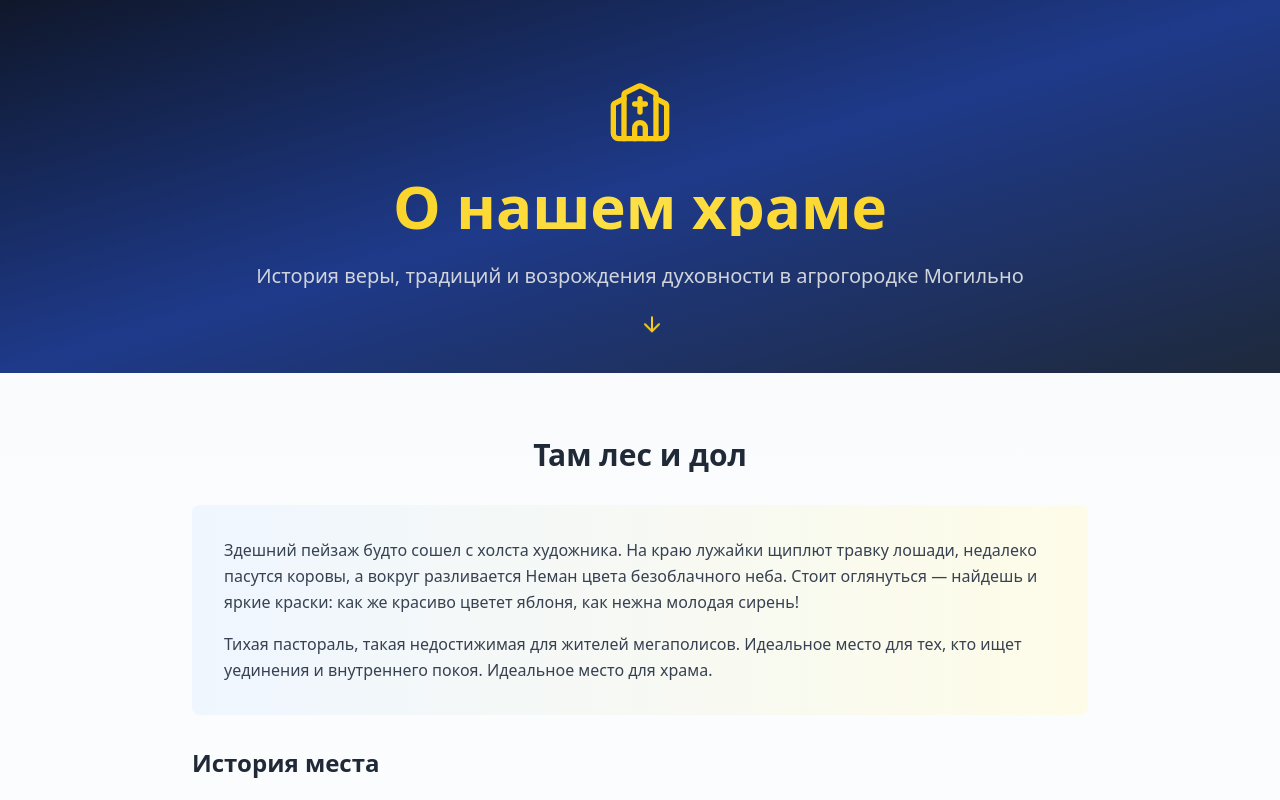
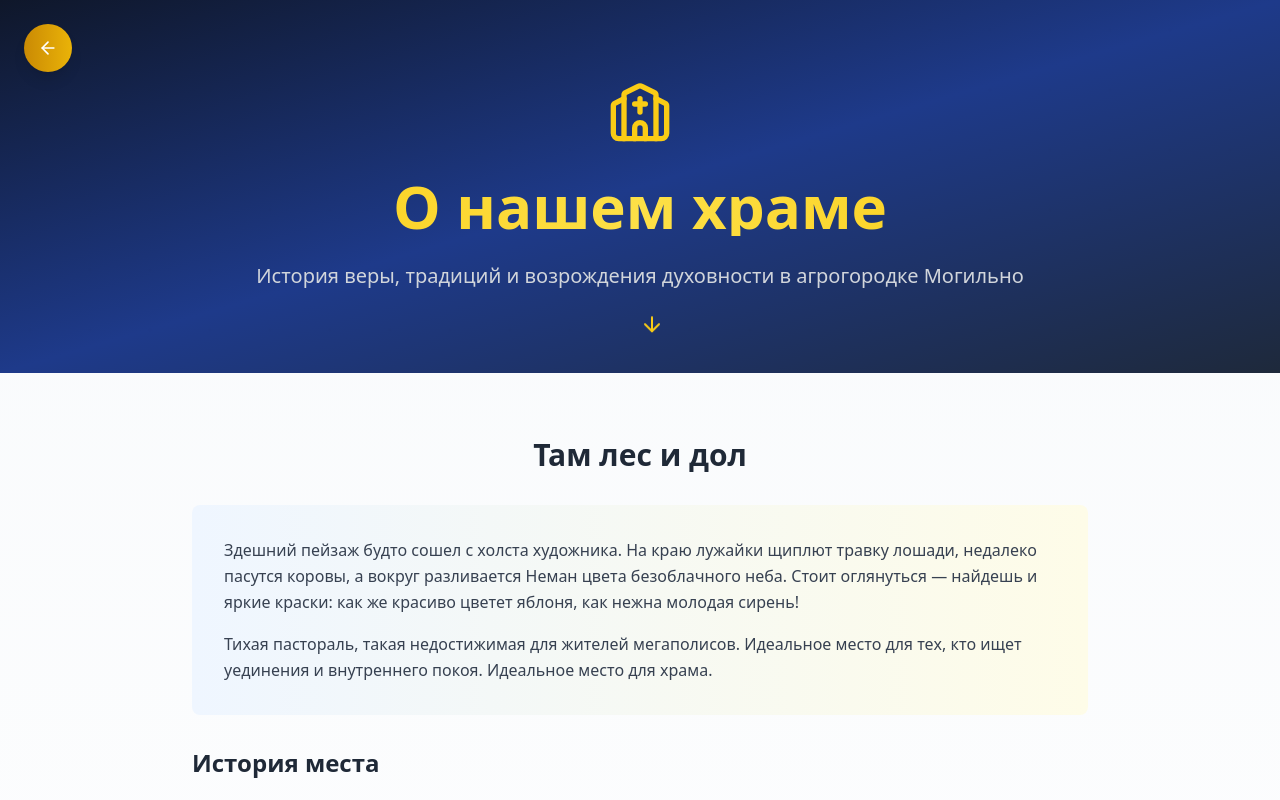
Before and after one commit to cio228/mogilno-temple-webpresence, a React (Vite) app: page /about in a window 1280 px wide. Shown: the top 800 px of the page. Built offline with nearby package versions, Linux system fonts and the light colour scheme.

Commit message:
Add back button to navigate to home page
Adds a back button or close icon to all pages to allow navigation back to the home page.

```diff
--- /dev/null
+++ b/src/components/BackToHomeButton.tsx
@@ -0,0 +1,40 @@
+
+import React from 'react';
+import { Link } from 'react-router-dom';
+import { ArrowLeft, X } from 'lucide-react';
+
+interface BackToHomeButtonProps {
+  variant?: 'arrow' | 'cross';
+  position?: 'top-left' | 'top-right';
+}
+
+const BackToHomeButton: React.FC<BackToHomeButtonProps> = ({
+  variant = 'arrow',
+  position = 'top-left'
+}) => {
+  const positionClasses = {
+    'top-left': 'top-6 left-6',
+    'top-right': 'top-6 right-6'
+  };
+
+  return (
+    <Link
+      to="/"
+      className={`fixed ${positionClasses[position]} z-50 bg-gradient-to-r from-yellow-600 to-yellow-500 hover:from-yellow-700 hover:to-yellow-600 text-white w-12 h-12 rounded-full flex items-center justify-center shadow-lg transition-all duration-300 transform hover:scale-110 group`}
+      aria-label="Вернуться на главную"
+    >
+      {variant === 'arrow' ? (
+        <ArrowLeft className="w-5 h-5 group-hover:translate-x-[-2px] transition-transform" />
+      ) : (
+        <X className="w-5 h-5 group-hover:rotate-90 transition-transform" />
+      )}
+
+      {/* Tooltip */}
+      <div className="absolute left-full ml-3 px-2 py-1 bg-gray-800 text-white text-sm rounded opacity-0 group-hover:opacity-100 transition-opacity whitespace-nowrap pointer-events-none">
+        На главную
+      </div>
+    </Link>
+  );
+};
+
+export default BackToHomeButton;
--- a/src/components/DonationModal.tsx
+++ b/src/components/DonationModal.tsx
@@ -1,5 +1,6 @@
 
 import React from 'react';
+import BackToHomeButton from './BackToHomeButton';
 
 interface DonationModalProps {
   isOpen: boolean;
@@ -11,7 +12,16 @@ const DonationModal: React.FC<DonationModalProps> = ({ isOpen, onClose }) => {
 
   return (
     <div className="fixed inset-0 bg-black bg-opacity-50 flex items-center justify-center z-50 p-4">
-      <div className="bg-white rounded-lg max-w-md w-full max-h-[90vh] overflow-y-auto">
+      <div className="bg-white rounded-lg max-w-md w-full max-h-[90vh] overflow-y-auto relative">
+        {/* Close button using our Back component style but as modal close */}
+        <button
+          onClick={onClose}
+          className="absolute top-4 right-4 z-10 bg-gradient-to-r from-yellow-600 to-yellow-500 hover:from-yellow-700 hover:to-yellow-600 text-white w-8 h-8 rounded-full flex items-center justify-center transition-all duration-300 transform hover:scale-110 group"
+          aria-label="Закрыть"
+        >
+          <span className="text-lg font-bold group-hover:rotate-90 transition-transform">×</span>
+        </button>
+
         {/* Header */}
         <div className="flex justify-between items-center p-6 border-b">
           <h2 className="text-2xl font-bold text-gray-800">Поддержать храм</h2>
--- a/src/pages/About.tsx
+++ b/src/pages/About.tsx
@@ -1,11 +1,13 @@
-
 import React from 'react';
 import { Link } from 'react-router-dom';
 import { Church, ArrowDown } from 'lucide-react';
+import BackToHomeButton from '../components/BackToHomeButton';
 
 const About = () => {
   return (
     <div className="min-h-screen bg-gradient-to-b from-slate-50 to-white">
+      <BackToHomeButton variant="arrow" position="top-left" />
+
       {/* Hero Section */}
       <section className="relative py-20 bg-gradient-to-br from-slate-900 via-blue-900 to-slate-800 text-white overflow-hidden">
         <div className="absolute inset-0 opacity-10">
--- a/src/pages/Construction.tsx
+++ b/src/pages/Construction.tsx
@@ -1,11 +1,14 @@
 
 import React from 'react';
 import { Link } from 'react-router-dom';
-import { Church, ArrowDown } from 'lucide-react';
+import { Hammer, ArrowDown, Heart, Users, Calendar } from 'lucide-react';
+import BackToHomeButton from '../components/BackToHomeButton';
 
 const Construction = () => {
   return (
     <div className="min-h-screen bg-gradient-to-b from-slate-50 to-white">
+      <BackToHomeButton variant="arrow" position="top-left" />
+
       {/* Hero Section */}
       <section className="relative py-20 bg-gradient-to-br from-slate-900 via-blue-900 to-slate-800 text-white overflow-hidden">
         <div className="absolute inset-0 opacity-10">
--- a/src/pages/Services.tsx
+++ b/src/pages/Services.tsx
@@ -1,7 +1,6 @@
-
 import React, { useState, useEffect } from 'react';
-import { Calendar } from '../components/ui/calendar';
-import { Church, ArrowDown } from 'lucide-react';
+import { Calendar, Clock, ArrowDown, MapPin } from 'lucide-react';
+import BackToHomeButton from '../components/BackToHomeButton';
 
 interface OrthodoxEvent {
   date: Date;
@@ -94,6 +93,8 @@ const Services = () => {
 
   return (
     <div className="min-h-screen bg-gradient-to-b from-slate-50 to-white">
+      <BackToHomeButton variant="arrow" position="top-left" />
+
       {/* Hero Section */}
       <section className="relative py-20 bg-gradient-to-br from-slate-900 via-blue-900 to-slate-800 text-white overflow-hidden">
         <div className="absolute inset-0 opacity-10">
```
